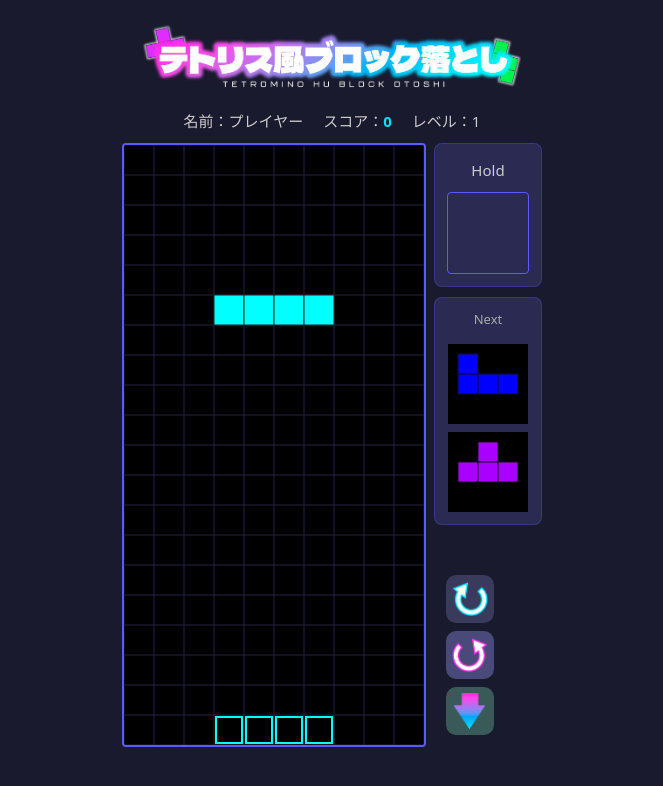
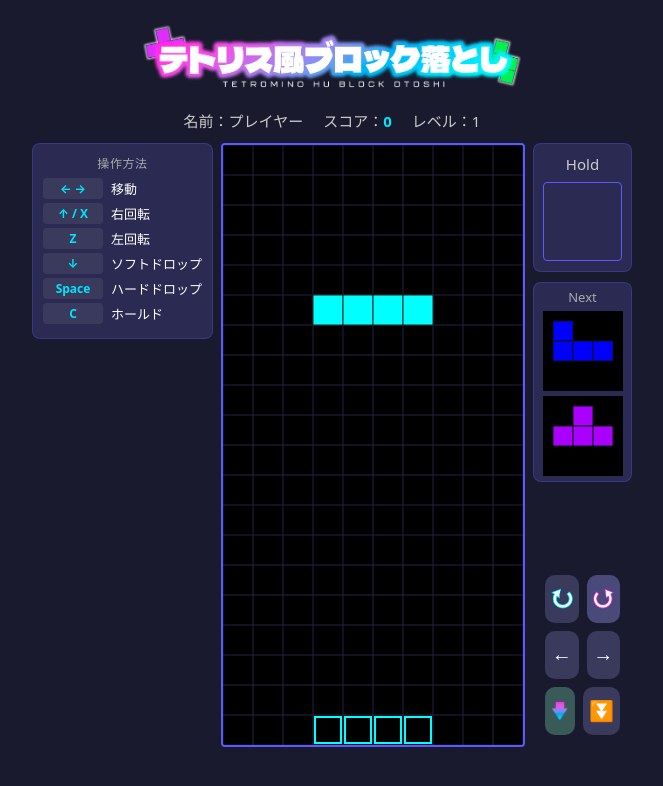
Before and after one commit to sara-tori-work/tetris, a website built with Vite: page index.html in a window 1280 px wide. Both pictures are taken after a click on the button 640 px from the left and 248 px from the top of the page. Shown: the whole page, without its empty margins (308-971 px from the left). Built offline with nearby package versions, Linux system fonts and the light colour scheme.

Commit message:
ボタン追加・PCキー操作表示

```diff
--- a/index.html
+++ b/index.html
@@ -46,6 +46,16 @@
 			</div>
 
 			<div class="game-area">
+				<!-- PC用: キー操作の説明 -->
+				<div class="key-guide">
+					<p class="key-guide-title">操作方法</p>
+					<div class="key-guide-row"><span class="key-badge">← →</span> 移動</div>
+					<div class="key-guide-row"><span class="key-badge">↑ / X</span> 右回転</div>
+					<div class="key-guide-row"><span class="key-badge">Z</span> 左回転</div>
+					<div class="key-guide-row"><span class="key-badge">↓</span> ソフトドロップ</div>
+					<div class="key-guide-row"><span class="key-badge">Space</span> ハードドロップ</div>
+					<div class="key-guide-row"><span class="key-badge">C</span> ホールド</div>
+				</div>
 				<div class="canvas-wrapper">
 					<canvas id="game-canvas" width="300" height="600"></canvas>
 					<div id="game-over-overlay" class="hidden">
@@ -94,9 +104,18 @@
 					</div>
 					<!-- スマホ用操作ボタン -->
 					<div class="touch-controls">
-						<button id="btn-rotate-ccw"><img src="./src/assets/rotate.png" alt="右回り" class="button-image" /></button>
-						<button id="btn-rotate"><img src="./src/assets/rotate-reverse.png" alt="左回り" class="button-image" /></button>
-						<button id="btn-down"><img src="./src/assets/soft-down.png" alt="ソフトドロップ" class="button-image" /></button>
+						<div class="touch-row">
+							<button id="btn-rotate-ccw"><img src="./src/assets/rotate.png" alt="右回り" class="button-image" /></button>
+							<button id="btn-rotate"><img src="./src/assets/rotate-reverse.png" alt="左回り" class="button-image" /></button>
+						</div>
+						<div class="touch-row">
+							<button id="btn-left">←</button>
+							<button id="btn-right">→</button>
+						</div>
+						<div class="touch-row">
+							<button id="btn-down"><img src="./src/assets/soft-down.png" alt="ソフトドロップ" class="button-image" /></button>
+							<button id="btn-drop">⏬</button>
+						</div>
 					</div>
 				</div>
 			</div>
--- a/src/main.ts
+++ b/src/main.ts
@@ -36,6 +36,12 @@ const nextCanvases = [
 	document.querySelector<HTMLCanvasElement>('#next-canvas-1')!,
 	document.querySelector<HTMLCanvasElement>('#next-canvas-2')!,
 ];
+// スマホ操作 左移動ボタン取得
+const btnLeft = document.querySelector<HTMLButtonElement>('#btn-left')!;
+// スマホ操作 右移動ボタン取得
+const btnRight = document.querySelector<HTMLButtonElement>('#btn-right')!;
+// スマホ操作 クイックドロップボタン取得
+const btnDrop = document.querySelector<HTMLButtonElement>('#btn-drop')!;
 // スマホ操作 回転ボタン取得
 const btnRotate = document.querySelector<HTMLButtonElement>('#btn-rotate')!;
 // スマホ操作 逆回転ボタン取得
@@ -666,6 +672,7 @@ document.addEventListener('keydown', (event) => {
 			resetLockDelayIfNeeded(); // 横移動等に成功したら固定タイマーをリセット
 			draw();
 		}
+		btnLeft.classList.add('pressed');
 	} else if (event.key === 'ArrowRight' || event.key == 'd' || event.key == 'D') {
 		if (canMove(currentTetromino, 1, 0)) {
 			// 右に行ったら+1する
@@ -673,6 +680,7 @@ document.addEventListener('keydown', (event) => {
 			resetLockDelayIfNeeded(); // 横移動等に成功したら固定タイマーをリセット
 			draw();
 		}
+		btnRight.classList.add('pressed');
 	} else if (event.key === 'ArrowDown' || event.key == 's' || event.key == 'S') {
 		isSoftDropping = true;
 		btnDown.classList.add('pressed');
@@ -695,6 +703,7 @@ document.addEventListener('keydown', (event) => {
 		}
 		fixTetromino();
 		draw();
+		btnDrop.classList.add('pressed');
 	} else if (event.key === 'c' || event.key === 'C') {
 		holdCurrentTetromino();
 	}
@@ -707,6 +716,9 @@ document.addEventListener('keyup', (event) => {
 	}
 
 	// どのキーが離されても 対応するボタンの見た目を元に戻す
+	if (event.key === 'ArrowLeft') btnLeft.classList.remove('pressed');
+	if (event.key === 'ArrowRight') btnRight.classList.remove('pressed');
+	if (event.key === ' ') btnDrop.classList.remove('pressed');
 	if (event.key === 'ArrowDown') btnDown.classList.remove('pressed');
 	if (event.key === 'ArrowUp') btnRotate.classList.remove('pressed');
 	if (event.key === 'z' || event.key === 'Z') btnRotateCcw.classList.remove('pressed');
@@ -851,6 +863,37 @@ canvas.addEventListener('touchend', (event) => {
 /* ----------------------------------- */
 /* スマホ操作ボタン処理
 /* ----------------------------------- */
+// 左ボタン
+btnLeft.addEventListener('click', () => {
+	if (isGameOver) return;
+	if (canMove(currentTetromino, -1, 0)) {
+		currentTetromino.x -= 1;
+		resetLockDelayIfNeeded();
+		draw();
+	}
+});
+// 右ボタン
+btnRight.addEventListener('click', () => {
+	if (isGameOver) return;
+	if (canMove(currentTetromino, 1, 0)) {
+		currentTetromino.x += 1;
+		resetLockDelayIfNeeded();
+		draw();
+	}
+});
+// ハードドロップボタン
+btnDrop.addEventListener('click', () => {
+	if (isGameOver) return;
+	while (canMove(currentTetromino, 0, 1)) {
+		currentTetromino.y += 1;
+	}
+	if (lockDelayTimer !== undefined) {
+		clearTimeout(lockDelayTimer);
+		lockDelayTimer = undefined;
+	}
+	fixTetromino();
+	draw();
+});
 // 回転ボタン
 btnRotate.addEventListener('click', () => {
 	if (isGameOver) return; // ゲームオーバーの場合は処理しない
--- a/src/style.css
+++ b/src/style.css
@@ -87,6 +87,7 @@ p {
 	border: none;
 	background: none;
 	cursor: pointer;
+	transition: transform 0.15s;
 }
 
 #start-button:hover .button-image {
@@ -111,7 +112,7 @@ p {
 }
 
 #room-code-input {
-	width: 100px;
+	width: 110px;
 	padding: 8px 10px;
 	border-radius: 6px;
 	border: 1px solid var(--color-dark-gray-blue);
@@ -214,9 +215,9 @@ p {
 	display: flex;
 	flex-direction: column;
 	align-items: center;
-	gap: 8px;
+	gap: 5px;
 	height: fit-content;
-	padding: 12px;
+	padding: 5px;
 	border: 1px solid rgba(90, 90, 255, 0.3);
 	border-radius: 8px;
 	background: var(--color-dark-navy);
@@ -224,7 +225,7 @@ p {
 }
 
 .next-box p {
-	margin: 0 0 8px;
+	margin: 0;
 	color: #aaaaaa;
 	font-size: 13px;
 }
@@ -339,6 +340,12 @@ p.high-scores-title {
 	border-radius: 8px;
 }
 
+.touch-row {
+	display: flex;
+	justify-content: center;
+	gap: 8px;
+}
+
 .touch-controls button {
 	width: 48px;
 	height: 48px;
@@ -378,12 +385,16 @@ p.high-scores-title {
 	flex-direction: column;
 	align-items: center;
 	gap: 8px;
-	padding: 12px;
+	padding: 10px;
 	margin-bottom: 10px;
 	border: 1px solid rgba(90, 90, 255, 0.3);
 	border-radius: 8px;
 	background-color: var(--color-dark-navy);
 	text-align: center;
+}
+
+.hold-box p {
+	margin: 0;
 }
 
 .hold-box canvas {
@@ -428,6 +439,48 @@ p.high-scores-title {
 	width: 48px;
 	height: auto;
 	max-width: 100%;
+}
+
+/* ----------------------------------------- */
+/* キー操作説明
+/* ----------------------------------------- */
+.key-guide {
+	align-self: flex-start;
+	padding: 10px;
+	background: var(--color-dark-navy);
+	border: 1px solid rgba(90, 90, 255, 0.3);
+	border-radius: 8px;
+	text-align: left;
+}
+
+.key-guide-title {
+	margin: 0 0 6px;
+	font-size: 12px;
+	color: #aaaaaa;
+	text-align: center;
+	text-transform: uppercase;
+	letter-spacing: 0.05em;
+}
+
+.key-guide-row {
+	display: flex;
+	align-items: center;
+	gap: 8px;
+	font-size: 13px;
+	color: var(--color-white);
+	margin-bottom: 4px;
+}
+
+.key-badge {
+	display: inline-block;
+	min-width: 44px;
+	padding: 2px 8px;
+	background: var(--color-touch-btn-main);
+	border-radius: 4px;
+	font-size: 12px;
+	text-align: center;
+	color: var(--color-accent-blue);
+	font-weight: bold;
 }
 
 
@@ -574,4 +627,10 @@ p.high-scores-title {
 	.play-score p {
 		font-size: 12px;
 	}
+
+	/* キー操作説明 */
+	.key-guide {
+		display: none;
+	}
+
 }
```
